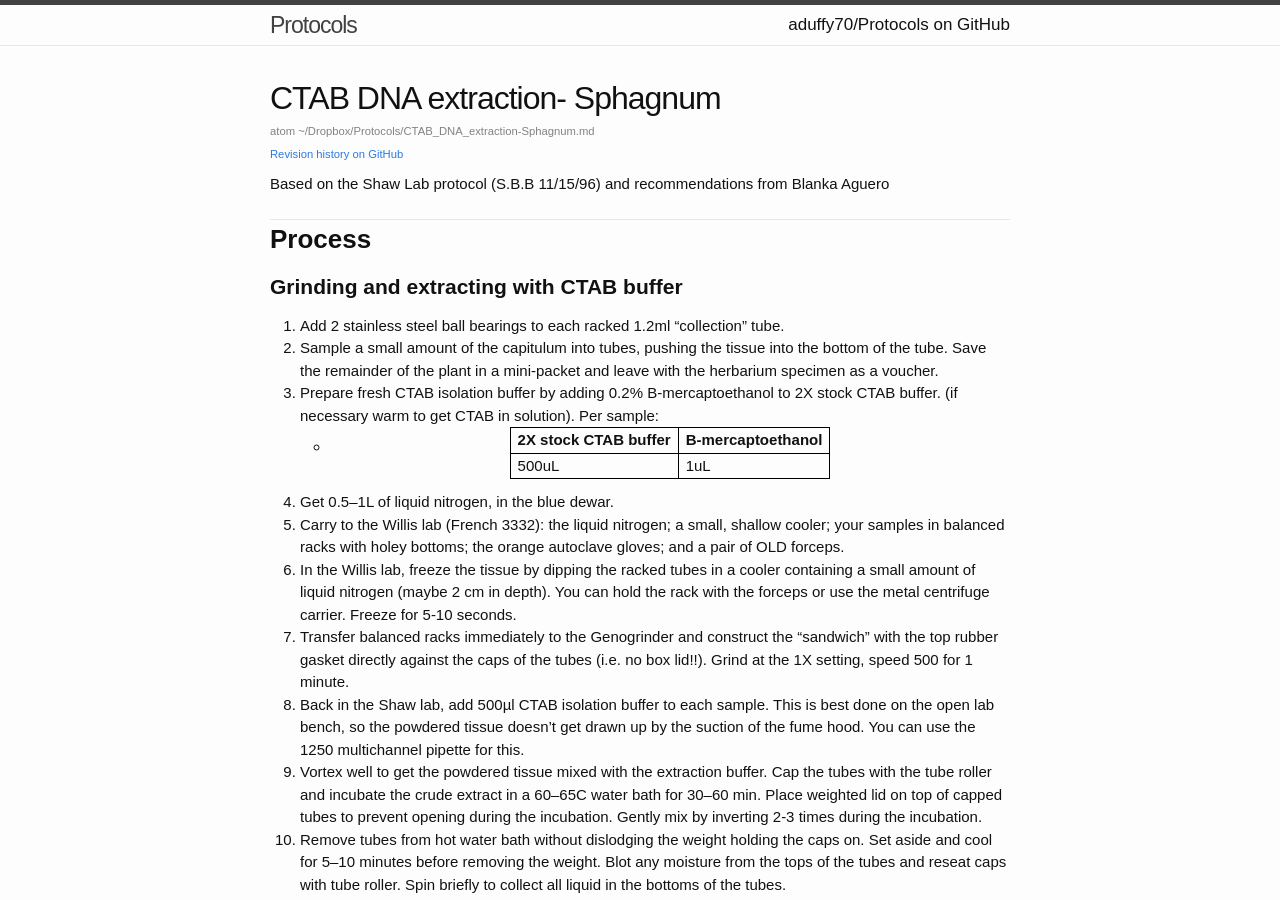
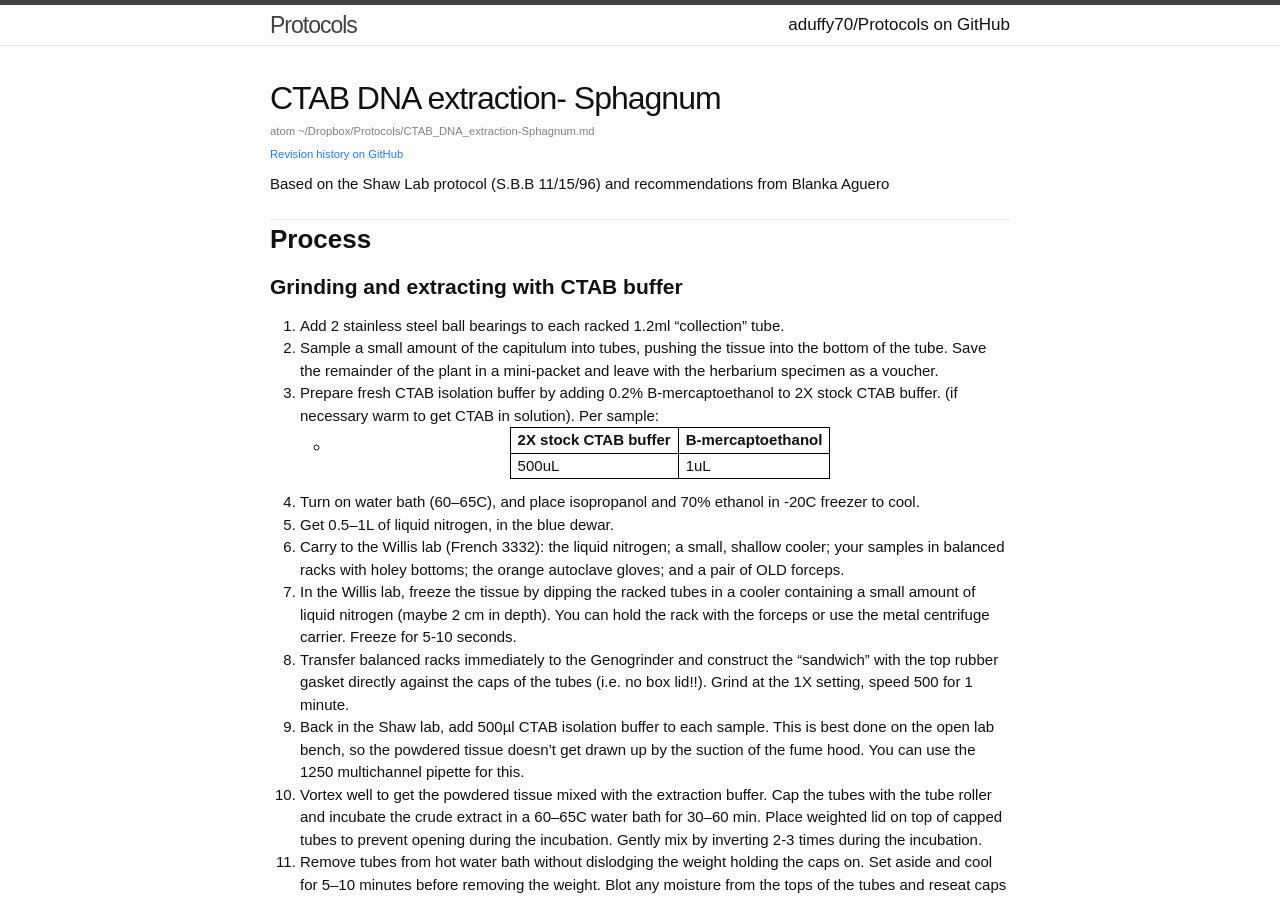
Before and after one commit to aduffy70/Protocols, a Jekyll site: the page built from CTAB_DNA_extraction-Sphagnum.md, in a window 1280 px wide and 900 px high. Built offline with Jekyll 4.4.1, drawn with Linux system fonts in a browser that asks for light colours; some web fonts are replaced.

Commit message:
Added reminder to heat the bath and cool the alcohols. I always forget.

```diff
--- a/CTAB_DNA_extraction-Sphagnum.md
+++ b/CTAB_DNA_extraction-Sphagnum.md
@@ -16,6 +16,7 @@ Based on the Shaw Lab protocol (S.B.B 11/15/96) and recommendations from Blanka
     | -------------------- | ----------------- |
     | 500uL | 1uL |
 
+1. Turn on water bath (60--65C), and place isopropanol and 70% ethanol in -20C freezer to cool.
 1. Get 0.5--1L of liquid nitrogen, in the blue dewar.
 1. Carry to the Willis lab (French 3332): the liquid nitrogen; a small, shallow cooler; your samples in balanced racks with holey bottoms; the orange autoclave gloves; and a pair of OLD forceps.
 1. In the Willis lab, freeze the tissue by dipping the racked tubes in a cooler containing a small amount of liquid nitrogen (maybe 2 cm in depth). You can hold the rack with the forceps or use the metal centrifuge carrier. Freeze for 5-10 seconds.
```
